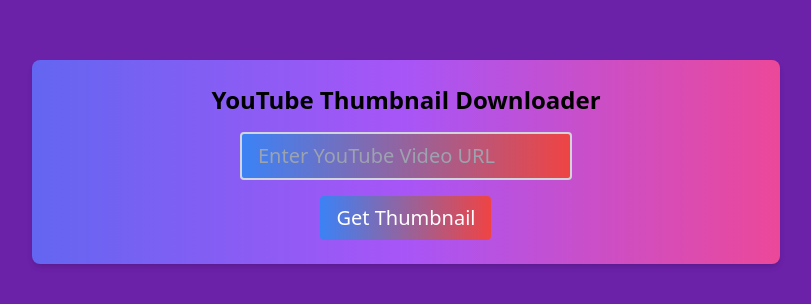
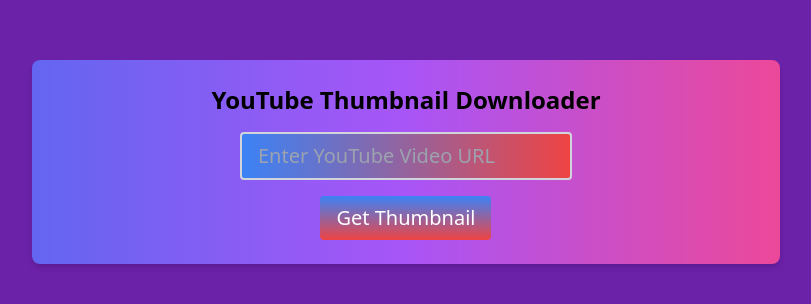
Before and after one commit to Amjad-722/thumnail-dounlouder, a React (Create React App) app: page / in a window 1280 px wide. Shown: the part 238-542 px from the top of the page, without its empty margins (234-1045 px from the left). Built offline with nearby package versions, Linux system fonts and the light colour scheme.

Commit message:
update farm

```diff
--- a/src/Components/YDound/YDound.jsx
+++ b/src/Components/YDound/YDound.jsx
@@ -43,20 +43,20 @@
           value={videoUrl}
           onChange={(e) => setVideoUrl(e.target.value)}
           placeholder="Enter YouTube Video URL"
-          className=" p-2 border-2 border-gray-300  hover:border-stone-800 rounded mb-4 bg-gradient-to-r from-blue-500 to-red-500 text-white px-4 py-2 text-xl  font-medium "
+          className=" p-2 border-2 border-gray-300  hover:border-pink-700 rounded mb-4 bg-gradient-to-r from-blue-500 to-red-500 text-white px-4 py-2 text-xl  font-medium "
         />
         {thumbnailUrl && (
           <div className="mb-4">
             <img
               src={thumbnailUrl}
               alt="YouTube Thumbnail"
-              className="w-full rounded shadow"
+              className="w-full rounded shadow border-2"
             />
           </div>
         )}
         <button
           onClick={getThumbnail}
-          className="bg-gradient-to-r from-blue-500 to-red-500 text-white px-4 py-2 text-xl rounded font-medium focus:ring ring-black ring-opacity-10 gradient element-to-rotate"
+          className="bg-gradient-to-b from-blue-500 to-red-500 text-white px-4 py-2 text-xl rounded font-medium focus:ring ring-black ring-opacity-10 gradient element-to-rotate"
         >
           Get Thumbnail
         </button>
```
